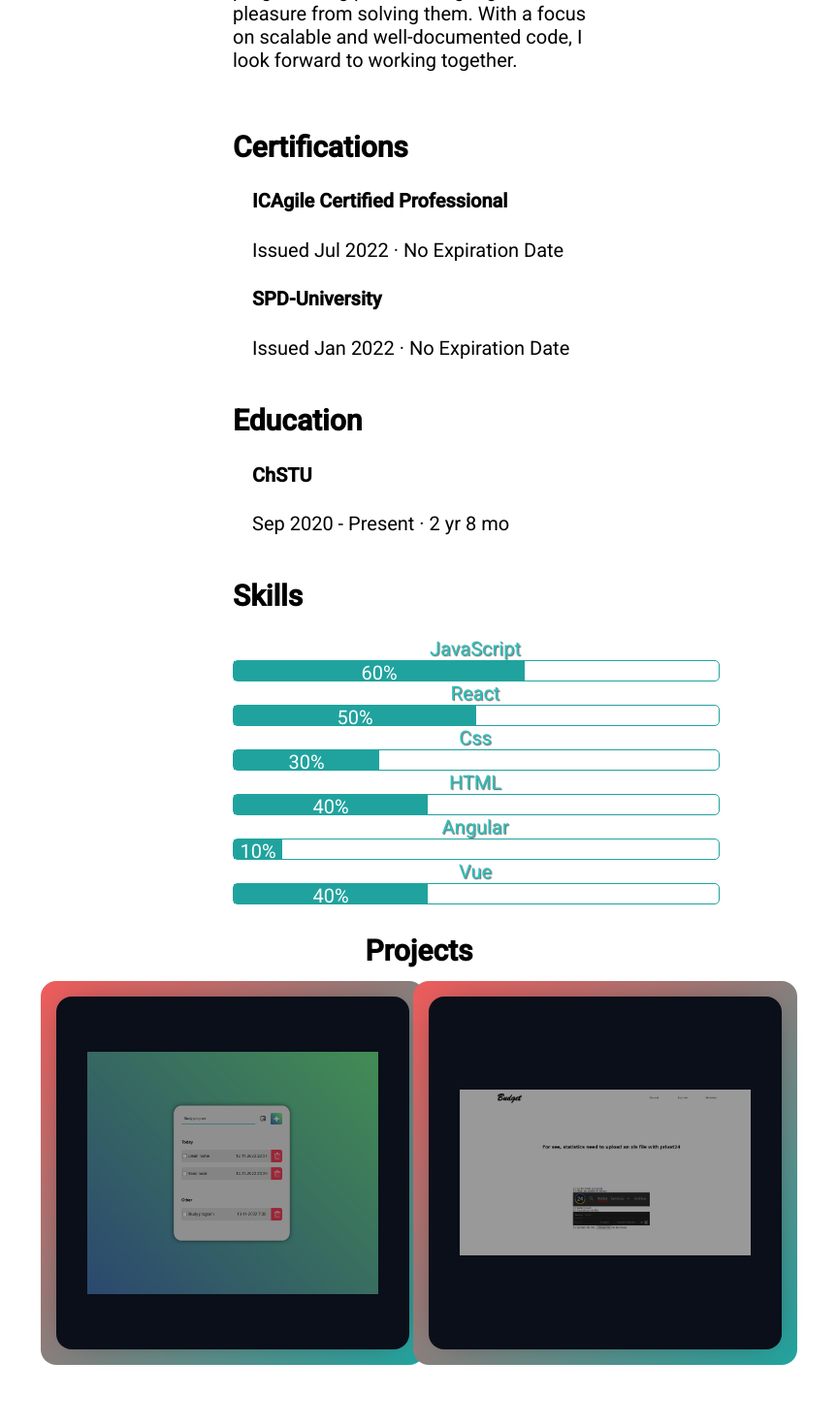
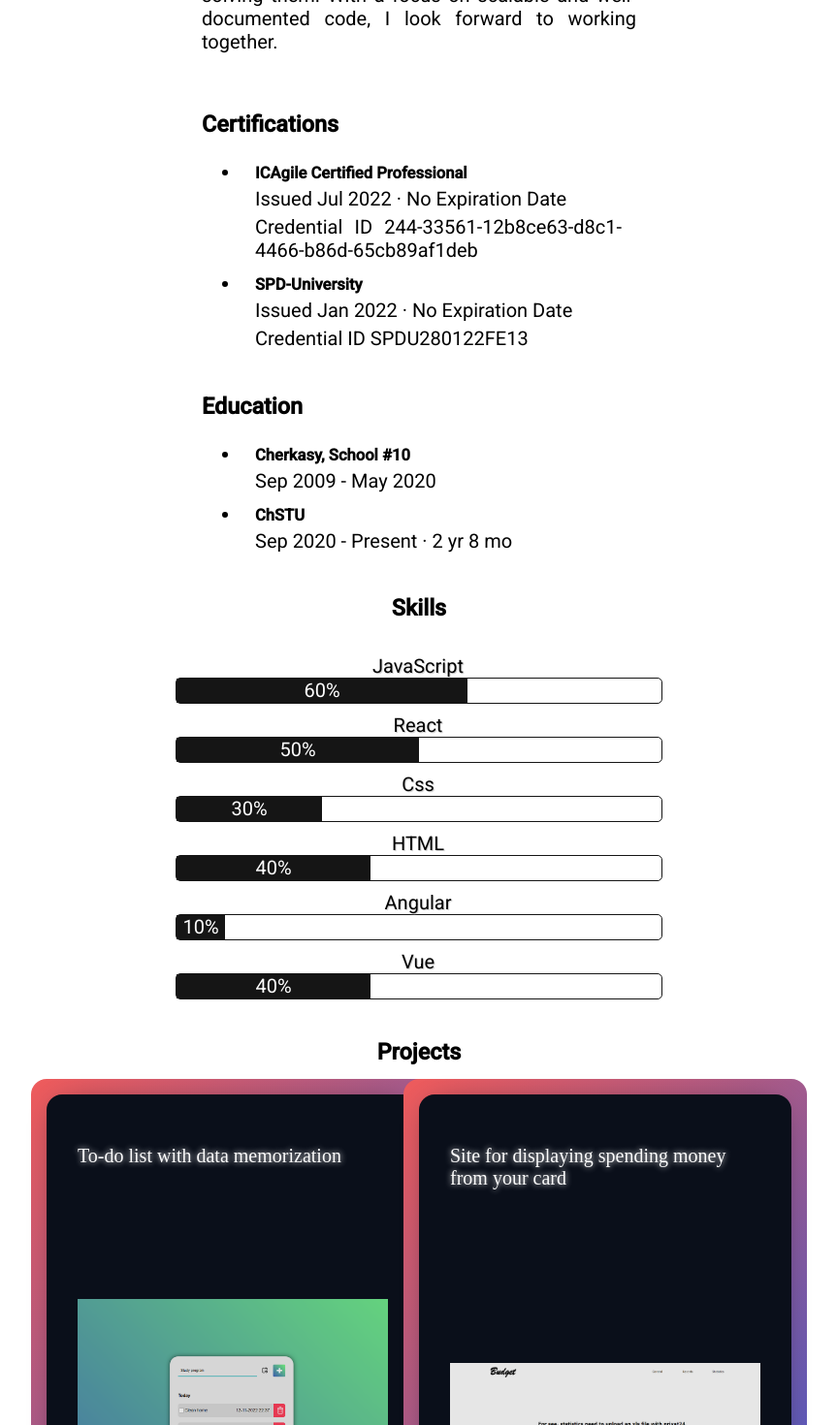
Before and after one commit to NfolZordo/PZ-2004_Collective_work, an Angular app: page /sokolov in a window 1280 px wide. Shown: the part 460-1930 px from the top of the page at 97% size, without its empty margins (208-1071 px from the left). Before the commit the page ends 1868 px from the top, so only its background shows below. Built offline with nearby package versions, Linux system fonts and the light colour scheme.

Commit message:
refactor code

```diff
--- a/src/app/students/sokolov/components/progress-bar/progress-bar.component.css
+++ b/src/app/students/sokolov/components/progress-bar/progress-bar.component.css
@@ -1,18 +1,19 @@
 .progress-bar__title {
     text-align: center;
-    text-shadow: 1px 1px 1px #6b6b6b;
-    color: #2ac2bd;
+    text-shadow: 1px 1px 1px #cccccc;
+    font-size: 20px;
+    color: #000000;
 }
 
 .progress-bar__percents {
     color: #ffffff;
-    height: 20px;
-    background-color: var(--sea);
+    height: 25px;
+    background-color: #151515;
     text-align: center;
 }
 
 .progress-bar__progress {
-    height: 20px;
-    border: 1px solid var(--sea);
+    height: 25px;
+    border: 1px solid  #151515;
     border-radius: 5px;
 }
--- a/src/app/students/sokolov/components/tilt-card/tilt-card.component.css
+++ b/src/app/students/sokolov/components/tilt-card/tilt-card.component.css
@@ -10,7 +10,12 @@
     display:block;
     object-fit: contain;
     object-position: center;
-    filter: brightness(60%)
+    filter: brightness(90%)
+}
+
+.card_title {
+    color: #FBFBFB;
+    font-family: Bahnschrift;
 }
 
 .card {
@@ -39,7 +44,7 @@
 .card::before {
     inset: 0.75rem;
     border-radius: inherit;
-    background: black;
+    background: #000000;
     z-index: -1;
     transform: translateZ(-50px);
     filter: blur(15px);
@@ -49,7 +54,7 @@
 .card::after {
     z-index: -2;
     inset: -1rem;
-    background: linear-gradient(-45deg, var(--sea), var(--red));
+    background: linear-gradient(-45deg, #345ad5, var(--red));
     transform: translateZ(-50px);
 }
 
--- a/src/app/students/sokolov/components/tilt-card/tilt-card.component.html
+++ b/src/app/students/sokolov/components/tilt-card/tilt-card.component.html
@@ -1,7 +1,6 @@
 <div class="card-container">
-    <div class="card" [style.width]="'300px'" [style.height]="'300px'">
-        <a [href]="url">
-            <img [src]="imgSrc" alt="img">
-        </a>
+    <div class="card" [style.width]="'400px'" [style.height]="'500px'">
+        <p class="card_title">{{title}}</p>
+        <img [src]="imgSrc" alt="img">
     </div>
 </div>
--- a/src/app/students/sokolov/components/tilt-card/tilt-card.component.ts
+++ b/src/app/students/sokolov/components/tilt-card/tilt-card.component.ts
@@ -8,7 +8,7 @@ import {Component, Input} from '@angular/core';
 export class TiltCardComponent {
   @Input() imgSrc!: string
   @Input() index!: number
-  @Input() url: string = ''
+  @Input() title: string = ''
 
 
   ngOnInit() {
--- a/src/app/students/sokolov/sokolov.component.css
+++ b/src/app/students/sokolov/sokolov.component.css
@@ -1,6 +1,5 @@
 :root {
     --yellow: #ffba49;
-    --sea: #6dfddd;
     --red: #ef5b5b;
     --purple: #23001e;
     --rotateX: 0;
@@ -28,7 +27,8 @@
 }
 
 .block {
-    width: 30vw;
+    width: 35vw;
+    text-align: justify;
 }
 
 .resume__summary {
@@ -48,14 +48,28 @@
 }
 
 .resume__certifications__certificate {
-    margin: 20px;
+    margin: 10px;
 }
 
 .resume__study__item {
-    margin: 20px;
+    margin: 10px;
 }
 
 .resume__projects__items__item {
     width: 300px;
     border-radius: 10px;
 }
+
+.resume__skills {
+    display: flex;
+    flex-direction: column;
+    align-items: center;
+}
+
+.list-item {
+    margin: 5px;
+}
+
+.skill {
+    margin: 10px;
+}
--- a/src/app/students/sokolov/sokolov.component.html
+++ b/src/app/students/sokolov/sokolov.component.html
@@ -10,11 +10,11 @@
     <div class="header__avatar">
         <img class="header__avatar__img" src="assets/sokolov/images/avatar.jpg" alt="avatar">
     </div>
-    <h2 class="header__name">Sokolov Maksym</h2>
+    <h1 class="header__name">Sokolov Maksym</h1>
 </header>
 <div class="resume">
     <div class="resume__summary block">
-        <h2>About</h2>
+        <h3>About</h3>
         <p class="resume__summary_text">
             Front-end developer with 1 year experience. I have been interested in web development since my school age. I
             like to travel and walk in the mountains, I have a second category in hiking and sports tourism. I like to
@@ -23,37 +23,64 @@
         </p>
     </div>
     <div class="resume__certifications block">
-        <h2>Certifications</h2>
+        <h3>Certifications</h3>
+        <ul>
+            <li>
                 <div class="resume__certifications__certificate">
-            <h4 class="resume__certifications__certificate__name">ICAgile Certified Professional</h4>
-            <p class="resume__certifications__certificate__date">Issued Jul 2022 · No Expiration Date</p>
+                    <h5 class="resume__certifications__certificate__name list-item">ICAgile Certified Professional</h5>
+                    <p class="resume__certifications__certificate__date list-item">Issued Jul 2022 · No Expiration Date</p>
+                    <p class="list-item">Credential ID 244-33561-12b8ce63-d8c1-4466-b86d-65cb89af1deb</p>
                 </div>
+            </li>
+            <li>
                 <div class="resume__certifications__certificate">
-            <h4 class="resume__certifications__certificate__name">SPD-University</h4>
-            <p class="resume__certifications__certificate__date">Issued Jan 2022 · No Expiration Date</p>
+                    <h5 class="resume__certifications__certificate__name list-item">SPD-University</h5>
+                    <p class="resume__certifications__certificate__date list-item">Issued Jan 2022 · No Expiration Date</p>
+                    <p class="list-item">Credential ID SPDU280122FE13</p>
                 </div>
+            </li>
+        </ul>
     </div>
     <div class="resume__study block">
-        <h2>Education</h2>
+        <h3>Education</h3>
+        <ul>
+            <li>
                 <div class="resume__study__item">
-            <h4 class="resume__study__item__name">ChSTU</h4>
-            <p class="resume__study__item__date">Sep 2020 - Present · 2 yr 8 mo</p>
+                    <h5 class="resume__study__item__name list-item">Cherkasy, School #10</h5>
+                    <p class="resume__study__item__date list-item">Sep 2009 - May 2020</p>
                 </div>
+            </li>
+            <li>
+                <div class="resume__study__item">
+                    <h5 class="resume__study__item__name list-item">ChSTU</h5>
+                    <p class="resume__study__item__date list-item">Sep 2020 - Present · 2 yr 8 mo</p>
+                </div>
+            </li>
+        </ul>
+
     </div>
     <div class="resume__skills block">
-        <h2 class="resume__skills__title">Skills</h2>
-        <div *ngFor="let skill of SKILLS_LIST" class="skills">
+        <h3 class="resume__skills__title">Skills</h3>
+        <div class="skills">
+            <div *ngFor="let skill of SKILLS_LIST" class="skill">
                 <progress-bar [width]="500" [progress]="skill[1]" [title]="skill[0]"></progress-bar>
             </div>
         </div>
-    <h2 class="projects-title">Projects</h2>
+    </div>
+    <h3 class="projects-title">Projects</h3>
     <div class="projects">
-<!--        url="http://localhost:8080"-->
+        <div>
             <tilt-card
+                    [title]="'To-do list with data memorization'"
                     [imgSrc]="'assets/sokolov/images/projects/firstProject.png'"
                     [index]="0">
             </tilt-card>
-        <tilt-card [imgSrc]="'assets/sokolov/images/projects/secondProject.png'" [index]="1"></tilt-card>
+        </div>
+        <div>
+            <tilt-card
+                    [title]="'Site for displaying spending money from your card'"
+                    [imgSrc]="'assets/sokolov/images/projects/secondProject.png'" [index]="1"></tilt-card>
+        </div>
     </div>
 </div>
 </body>
```
Lines whose indentation alone changed are shown as unchanged.
